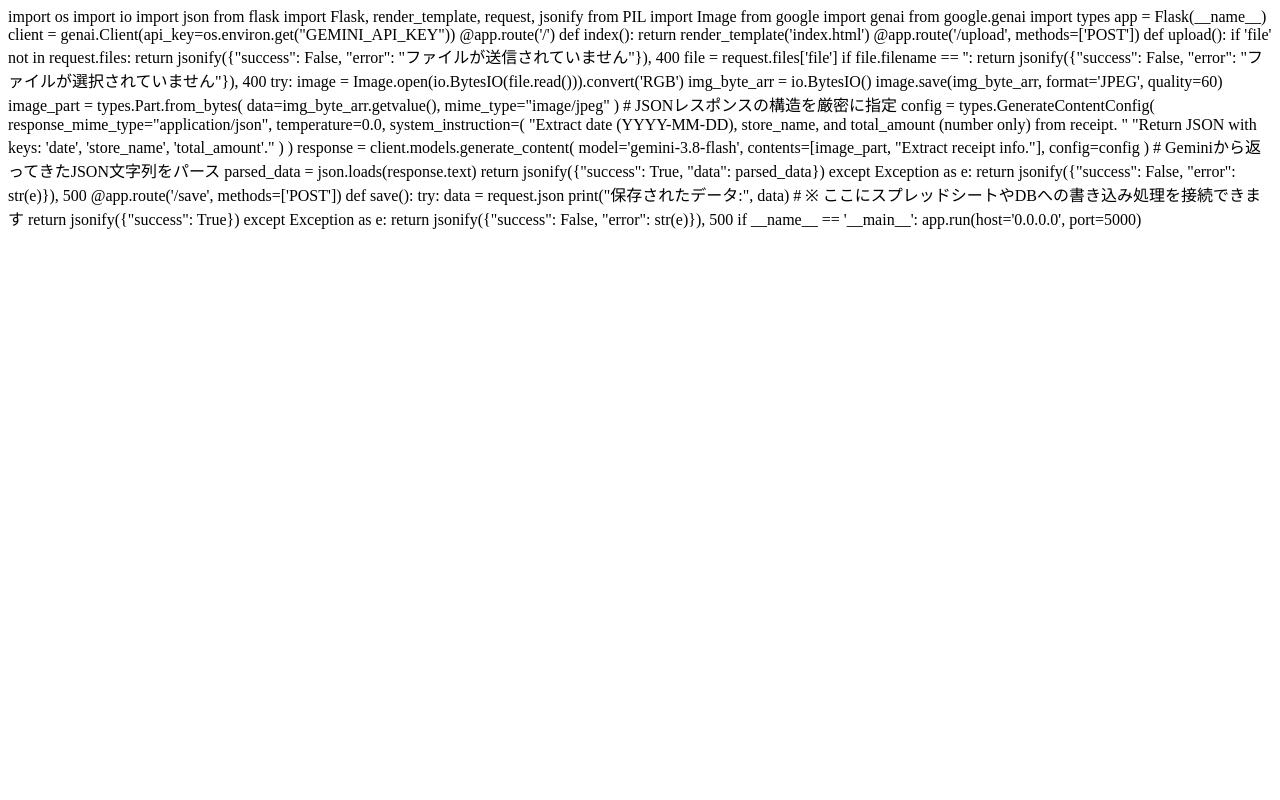
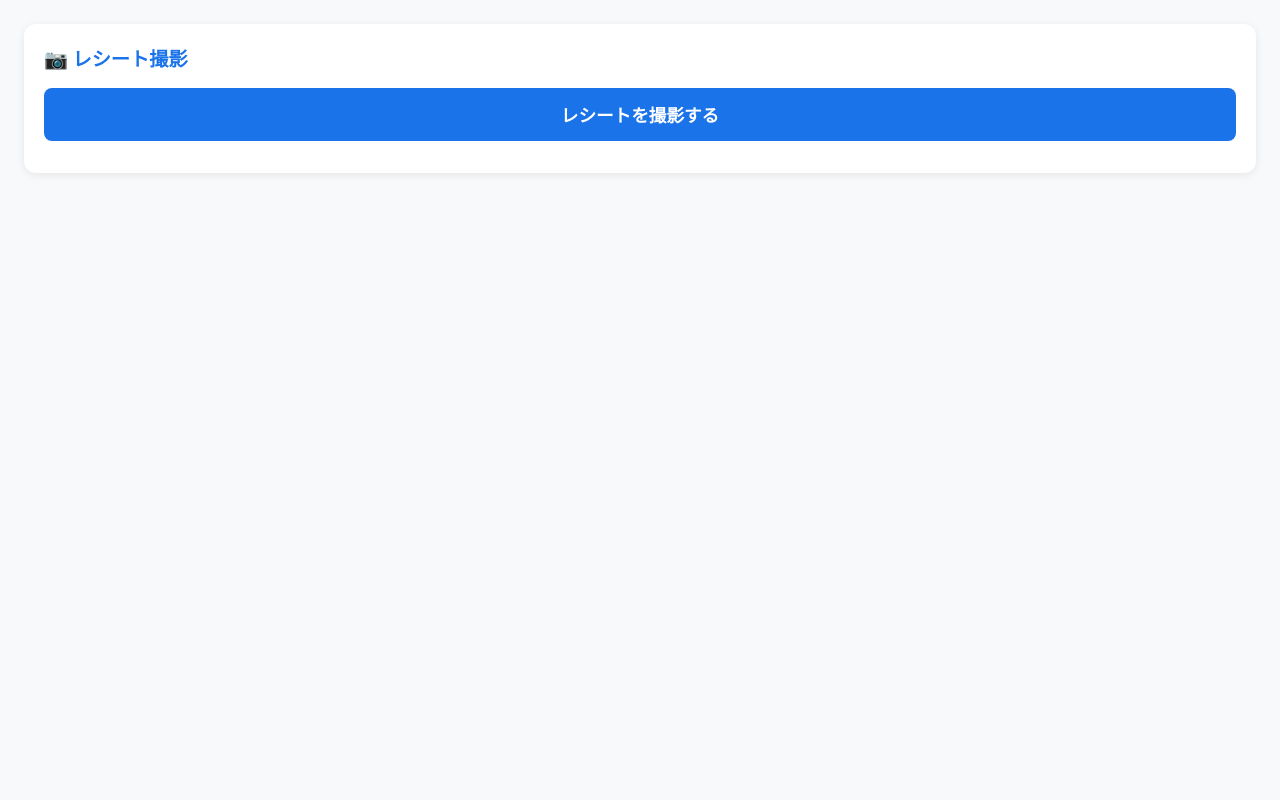
Before and after one commit to nosuke0504/expense-app, a Flask app: page / in a window 1280 px wide. Run offline with Flask 3, Linux system fonts and the light colour scheme.

Commit message:
撮影後自動解析・フォーム手修正・保存機能を追加

```diff
--- a/app.py
+++ b/app.py
@@ -33,6 +33,7 @@ def upload():
             mime_type="image/jpeg"
         )
 
+        # JSONレスポンスの構造を厳密に指定
         config = types.GenerateContentConfig(
             response_mime_type="application/json",
             temperature=0.0,
@@ -48,6 +49,7 @@ def upload():
             config=config
         )
 
+        # Geminiから返ってきたJSON文字列をパース
         parsed_data = json.loads(response.text)
 
         return jsonify({"success": True, "data": parsed_data})
@@ -59,6 +61,8 @@ def save():
     try:
         data = request.json
         print("保存されたデータ:", data)
+        # ※ ここにスプレッドシートやDBへの書き込み処理を接続できます
+
         return jsonify({"success": True})
     except Exception as e:
         return jsonify({"success": False, "error": str(e)}), 500
--- a/templates/index.html
+++ b/templates/index.html
@@ -1,71 +1,175 @@
-import os
-import io
-import json
-from flask import Flask, render_template, request, jsonify
-from PIL import Image
-from google import genai
-from google.genai import types
+<!DOCTYPE html>
+<html lang="ja">
+<head>
+    <meta charset="UTF-8">
+    <meta name="viewport" content="width=device-width, initial-scale=1.0">
+    <title>レシート連続記録アプリ</title>
+    <style>
+        body { font-family: -apple-system, BlinkMacSystemFont, "Segoe UI", Roboto, sans-serif; padding: 16px; background-color: #f8f9fa; color: #333; }
+        .card { background: white; padding: 20px; border-radius: 12px; box-shadow: 0 2px 8px rgba(0,0,0,0.08); margin-bottom: 16px; }
+        h2 { font-size: 1.2rem; margin-top: 0; color: #1a73e8; }
+        label { display: block; margin-top: 12px; font-weight: bold; font-size: 0.9rem; color: #555; }
+        input[type="text"], input[type="number"] { width: 100%; padding: 10px; margin-top: 4px; border: 1px solid #ccc; border-radius: 6px; box-sizing: border-box; font-size: 1rem; }
+        .btn-camera { display: block; width: 100%; text-align: center; background: #1a73e8; color: white; padding: 14px 0; border-radius: 8px; font-size: 1.1rem; font-weight: bold; text-decoration: none; cursor: pointer; }
+        .btn-save { width: 100%; background: #34a853; color: white; padding: 12px 0; border: none; border-radius: 8px; font-size: 1rem; font-weight: bold; margin-top: 20px; cursor: pointer; }
+        .btn-save:disabled { background: #ccc; }
+        #fileInput { display: none; }
+        #status { text-align: center; font-weight: bold; margin: 12px 0; color: #1a73e8; }
+        #successMsg { display: none; background: #e6f4ea; color: #137333; padding: 12px; border-radius: 8px; text-align: center; font-weight: bold; margin-top: 12px; }
+    </style>
+</head>
+<body>
 
-app = Flask(__name__)
+    <div class="card">
+        <h2>📷 レシート撮影</h2>
+        <!-- カメラ起動ボタン -->
+        <label for="fileInput" class="btn-camera" id="cameraLabel">レシートを撮影する</label>
+        <input type="file" id="fileInput" accept="image/*" capture="environment">
 
-client = genai.Client(api_key=os.environ.get("GEMINI_API_KEY"))
+        <div id="status"></div>
+    </div>
 
-@app.route('/')
-def index():
-    return render_template('index.html')
+    <!-- 解析結果・修正フォーム -->
+    <div class="card" id="formCard" style="display: none;">
+        <h2>✏️ 内容の確認・修正</h2>
+        <form id="saveForm">
+            <label for="dateInput">日付</label>
+            <input type="text" id="dateInput" name="date" placeholder="2026-10-17" required>
 
-@app.route('/upload', methods=['POST'])
-def upload():
-    if 'file' not in request.files:
-        return jsonify({"success": False, "error": "ファイルが送信されていません"}), 400
+            <label for="storeInput">店舗名</label>
+            <input type="text" id="storeInput" name="store_name" placeholder="セブン-イレブン" required>
 
-    file = request.files['file']
-    if file.filename == '':
-        return jsonify({"success": False, "error": "ファイルが選択されていません"}), 400
+            <label for="amountInput">合計金額 (円)</label>
+            <input type="number" id="amountInput" name="total_amount" placeholder="1280" required>
 
-    try:
-        image = Image.open(io.BytesIO(file.read())).convert('RGB')
-        img_byte_arr = io.BytesIO()
-        image.save(img_byte_arr, format='JPEG', quality=60)
+            <button type="submit" class="btn-save" id="saveBtn">この内容で保存する</button>
+        </form>
+    </div>
 
-        image_part = types.Part.from_bytes(
-            data=img_byte_arr.getvalue(),
-            mime_type="image/jpeg"
-        )
+    <div id="successMsg"></div>
 
-        # JSONレスポンスの構造を厳密に指定
-        config = types.GenerateContentConfig(
-            response_mime_type="application/json",
-            temperature=0.0,
-            system_instruction=(
-                "Extract date (YYYY-MM-DD), store_name, and total_amount (number only) from receipt. "
-                "Return JSON with keys: 'date', 'store_name', 'total_amount'."
-            )
-        )
+    <script>
+        const fileInput = document.getElementById('fileInput');
+        const status = document.getElementById('status');
+        const formCard = document.getElementById('formCard');
+        const successMsg = document.getElementById('successMsg');
+        const cameraLabel = document.getElementById('cameraLabel');
 
-        response = client.models.generate_content(
-            model='gemini-3.8-flash',
-            contents=[image_part, "Extract receipt info."],
-            config=config
-        )
+        // 1. カメラで撮影（ファイル選択）したら自動で解析を開始
+        fileInput.addEventListener('change', async function() {
+            if (!fileInput.files[0]) return;
 
-        # Geminiから返ってきたJSON文字列をパース
-        parsed_data = json.loads(response.text)
+            status.innerText = "⚡ 撮影画像を自動解析中...";
+            formCard.style.display = 'none';
+            successMsg.style.display = 'none';
+            cameraLabel.style.opacity = '0.5';
 
-        return jsonify({"success": True, "data": parsed_data})
-    except Exception as e:
-        return jsonify({"success": False, "error": str(e)}), 500
+            const startTime = Date.now();
+            const file = fileInput.files[0];
 
-@app.route('/save', methods=['POST'])
-def save():
-    try:
-        data = request.json
-        print("保存されたデータ:", data)
-        # ※ ここにスプレッドシートやDBへの書き込み処理を接続できます
+            // 超高速圧縮 (長辺600px, 画質0.55)
+            const resizedBlob = await resizeImage(file, 600, 0.55);
 
-        return jsonify({"success": True})
-    except Exception as e:
-        return jsonify({"success": False, "error": str(e)}), 500
+            const formData = new FormData();
+            formData.append('file', resizedBlob, 'receipt.jpg');
 
-if __name__ == '__main__':
-    app.run(host='0.0.0.0', port=5000)
+            try {
+                const response = await fetch('/upload', {
+                    method: 'POST',
+                    body: formData
+                });
+                const data = await response.json();
+                const elapsed = ((Date.now() - startTime) / 1000).toFixed(1);
+
+                if (data.success) {
+                    // 解析結果を各フォーム要素に自動代入
+                    document.getElementById('dateInput').value = data.data.date || '';
+                    document.getElementById('storeInput').value = data.data.store_name || '';
+                    document.getElementById('amountInput').value = data.data.total_amount || '';
+
+                    formCard.style.display = 'block';
+                    status.innerText = `✅ 解析完了 (${elapsed}秒) - 内容を確認してください`;
+                } else {
+                    status.innerText = "❌ 解析エラー: " + (data.error || "読み取れませんでした");
+                }
+            } catch (err) {
+                status.innerText = "通信エラーが発生しました";
+            } finally {
+                cameraLabel.style.opacity = '1';
+                fileInput.value = ''; // 次の撮影用にクリア
+            }
+        });
+
+        // 2. 確認・修正後に「保存する」ボタンを押したときの処理
+        document.getElementById('saveForm').addEventListener('submit', async function(e) {
+            e.preventDefault();
+            const saveBtn = document.getElementById('saveBtn');
+            saveBtn.disabled = true;
+
+            const payload = {
+                date: document.getElementById('dateInput').value,
+                store_name: document.getElementById('storeInput').value,
+                total_amount: document.getElementById('amountInput').value
+            };
+
+            try {
+                const response = await fetch('/save', {
+                    method: 'POST',
+                    headers: { 'Content-Type': 'application/json' },
+                    body: JSON.stringify(payload)
+                });
+                const res = await response.json();
+
+                if (res.success) {
+                    formCard.style.display = 'none';
+                    status.innerText = "";
+                    successMsg.innerText = "🎉 保存が完了しました！";
+                    successMsg.style.display = 'block';
+                } else {
+                    alert("保存に失敗しました");
+                }
+            } catch (err) {
+                alert("通信エラーが発生しました");
+            } finally {
+                saveBtn.disabled = false;
+            }
+        });
+
+        // 画像高速圧縮関数
+        function resizeImage(file, maxDimension, quality) {
+            return new Promise((resolve) => {
+                const reader = new FileReader();
+                reader.onload = function(e) {
+                    const img = new Image();
+                    img.onload = function() {
+                        let width = img.width;
+                        let height = img.height;
+
+                        if (width > height) {
+                            if (width > maxDimension) {
+                                height = Math.round((height * maxDimension) / width);
+                                width = maxDimension;
+                            }
+                        } else {
+                            if (height > maxDimension) {
+                                width = Math.round((width * maxDimension) / height);
+                                height = maxDimension;
+                            }
+                        }
+
+                        const canvas = document.createElement('canvas');
+                        canvas.width = width;
+                        canvas.height = height;
+                        const ctx = canvas.getContext('2d');
+                        ctx.drawImage(img, 0, 0, width, height);
+
+                        canvas.toBlob((blob) => resolve(blob), 'image/jpeg', quality);
+                    };
+                    img.src = e.target.result;
+                };
+                reader.readAsDataURL(file);
+            });
+        }
+    </script>
+</body>
+</html>
```
